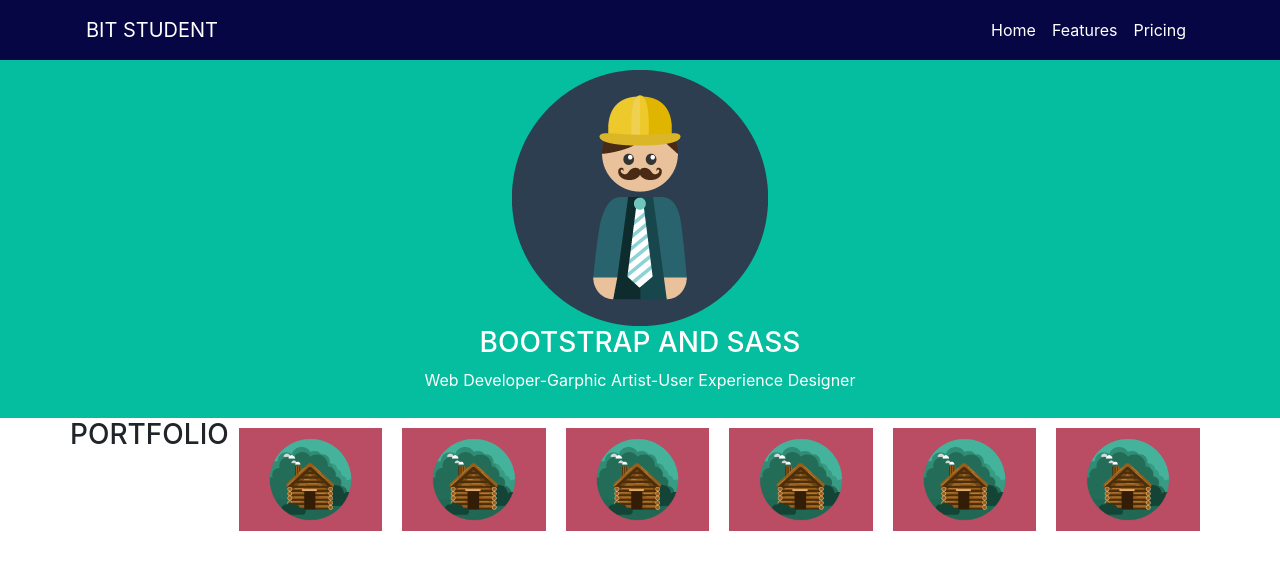
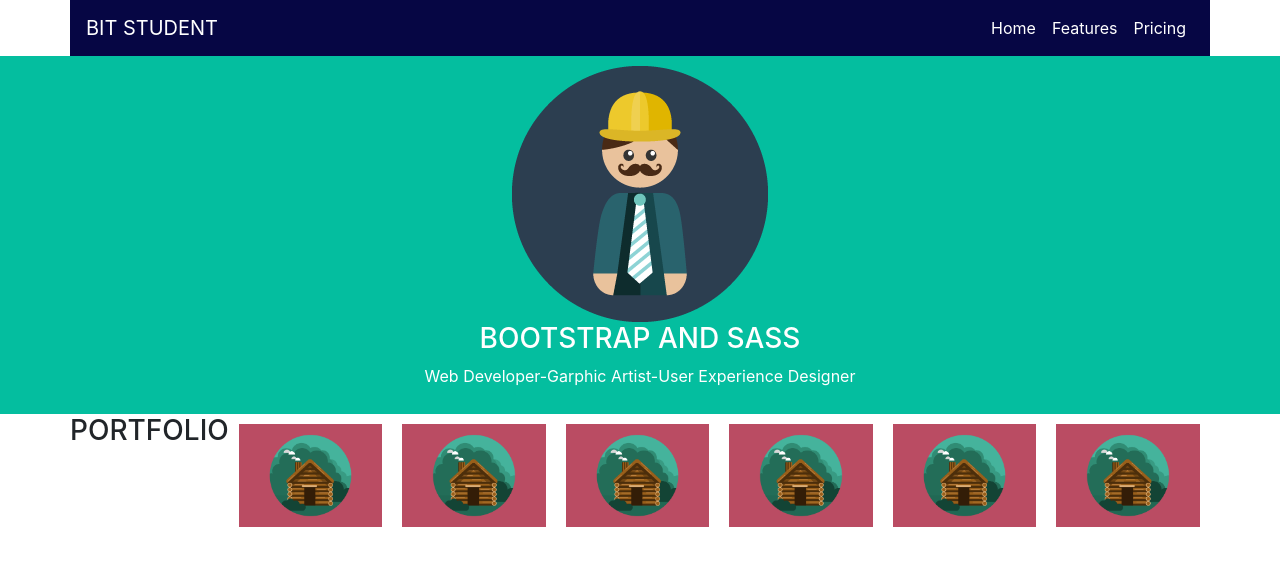
Before and after one commit to mojdruginalog/bit-web, a plain HTML site: page Bootstrap/Projekat/index.html in a window 1280 px wide. Drawn offline with nearby package versions, Linux system fonts and the light colour scheme.

Commit message:
projekat-bootstrap

```diff
--- a/Bootstrap/Projekat/index.html
+++ b/Bootstrap/Projekat/index.html
@@ -10,7 +10,7 @@
 </head>
 <body>
 
-        <div class="row" id="wrapper">
+
                 <nav class="container navbar navbar-expand-lg navbar-dark pozadina">
                         <a class="navbar-brand" href="#">BIT STUDENT</a>
                         <button class="navbar-toggler" type="button" data-toggle="collapse" data-target="#navbarNav" aria-controls="navbarNav" aria-expanded="false" aria-label="Toggle navigation">
@@ -32,8 +32,10 @@
                           </ul>
                         </div>
                       </nav>
-                </div>
 
+
+                <header>
+                <div class="container">
                 <div class="row ">
                     <div class="col-md profile">
                         <img src="img/profile.png" alt="">
@@ -41,7 +43,8 @@
                         <P>Web Developer-Garphic Artist-User Experience Designer</P>
                     </div>
                 </div>
-
+            </div>
+            </header>
 
                 <div class="container" id="portfolio">
                 <div class="row" >
--- a/Bootstrap/Projekat/scss/_masterhead.scss
+++ b/Bootstrap/Projekat/scss/_masterhead.scss
@@ -1,8 +1,9 @@
 .profile {
-    background-color: rgb(4, 190, 159);
+
     text-align: center;
     padding: 10px 0;
     color: white;
+
 
 
     img {
@@ -13,3 +14,7 @@
 
     }
 }
+
+header{
+    background-color: rgb(4, 190, 159);
+  }
--- a/Bootstrap/Projekat/scss/_portfolio.scss
+++ b/Bootstrap/Projekat/scss/_portfolio.scss
@@ -1,5 +1,4 @@
 #portfolio {
-
 
 
 h3 {
```
Also changed, not shown: Bootstrap/Projekat/css/main.css, 1 other file.
